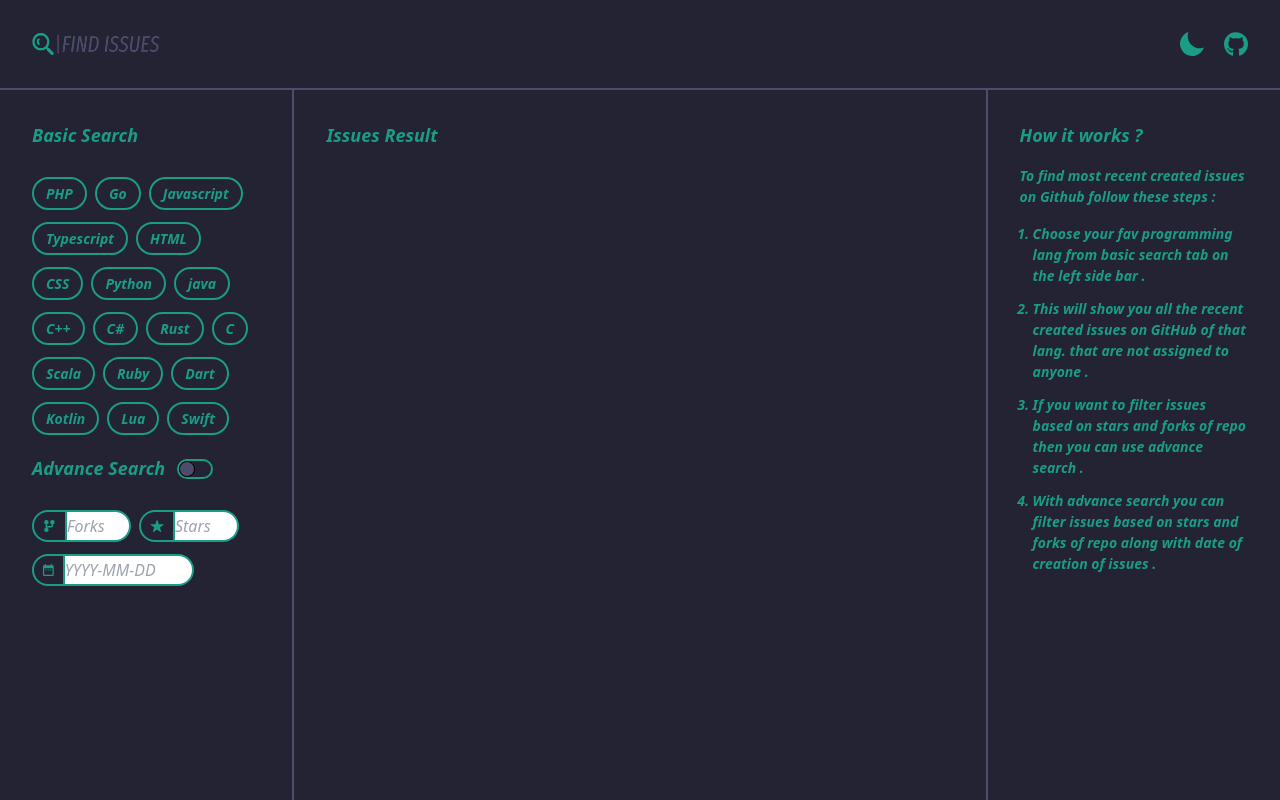
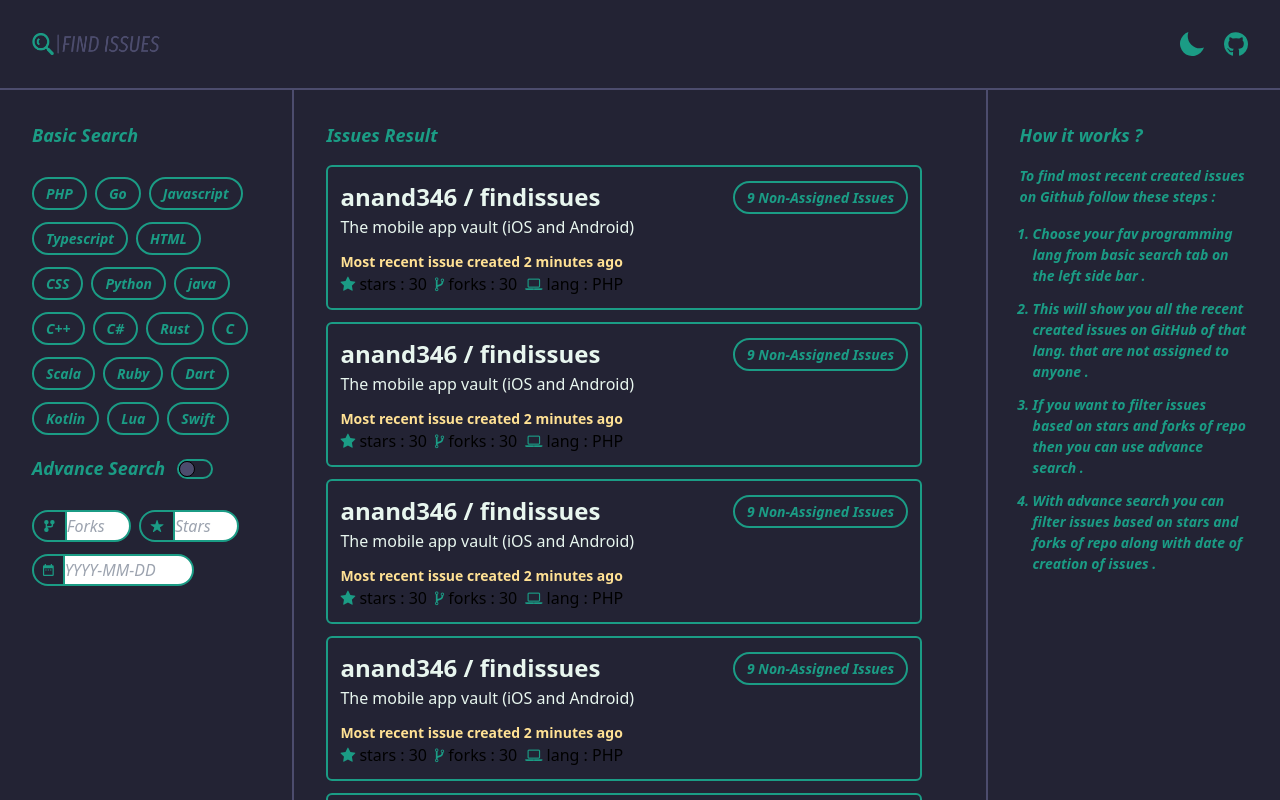
Before and after one commit to anand346/findissues, a Next.js app: page /search in a window 1280 px wide. Built offline with nearby package versions, Linux system fonts and the light colour scheme.

Commit message:
added issue card

```diff
--- /dev/null
+++ b/components/IssuesCard.js
@@ -0,0 +1,29 @@
+export default function IssuesCard(){
+    return (
+        <>
+            <div className = "issue_card mb-3 border-2 border-main_primary w-[95%] rounded-md flex flex-col justify-start items-start p-3">
+                    <div className = "title_sec w-[100%] flex justify-between items-center">
+                        <p className = "text-main_secondary_low text-[24px] font-semibold">anand346 / findissues</p>
+                        <div className = "non_assigned_issues_sec rounded-[20px] px-3 py-1 text-center border-main_primary border-[2px] italic font-semibold text-main_primary text-[14px]">
+                            9 Non-Assigned Issues
+                        </div>
+                    </div>
+                    <p className = "text-main_secondary_low mb-3" >The mobile app vault (iOS and Android)</p>
+                    <div className = "footer_sec">
+                        <p className = "issue_sec text-[14px] font-semibold text-main_yellow">Most recent issue created 2 minutes ago</p>
+                        <div className = "repo_details flex justify-start items-start">
+                            <div className = "repo_stars mr-2">
+                                <p><i className="fa fa-star text-main_primary" aria-hidden="true"></i> stars : 30</p>
+                            </div>
+                            <div className = "repo_forks mr-2">
+                                <p><i className="fa fa-code-fork text-main_primary" aria-hidden="true"></i> forks : 30</p>
+                            </div>
+                            <div className = "repo_lang mr-2">
+                                <p><i className="fa fa-laptop text-main_primary" aria-hidden="true"></i> lang : PHP</p>
+                            </div>
+                        </div>
+                    </div>
+                </div>
+        </>
+    )
+}
--- a/pages/search/index.js
+++ b/pages/search/index.js
@@ -1,6 +1,7 @@
 import {useRouter} from "next/router";
 import Link from "next/link";
 import styles from "@/styles/LandingMain.module.css";
+import IssuesCard from "@/components/IssuesCard";
 
 export default function Search(){
 
@@ -9,8 +10,15 @@ export default function Search(){
 
     return (
         <>
-            <div className = {`${styles.landing_main} issues_result overflow-auto w-[54%] landing_main h-full flex flex-col items-start justify-start`}>
-                <p className = "w-[200px] mb-4 p-8 italic font-semibold text-[18px] text-main_primary">Issues Result</p>
+            <div className = {`${styles.landing_main} p-8 issues_result overflow-auto w-[54%] landing_main h-full flex flex-col items-start justify-start`}>
+                <p className = "w-[200px] mb-4 italic font-semibold text-[18px] text-main_primary">Issues Result</p>
+                <IssuesCard />
+                <IssuesCard />
+                <IssuesCard />
+                <IssuesCard />
+                <IssuesCard />
+                <IssuesCard />
+                <IssuesCard />
             </div>
         </>
     )
```
